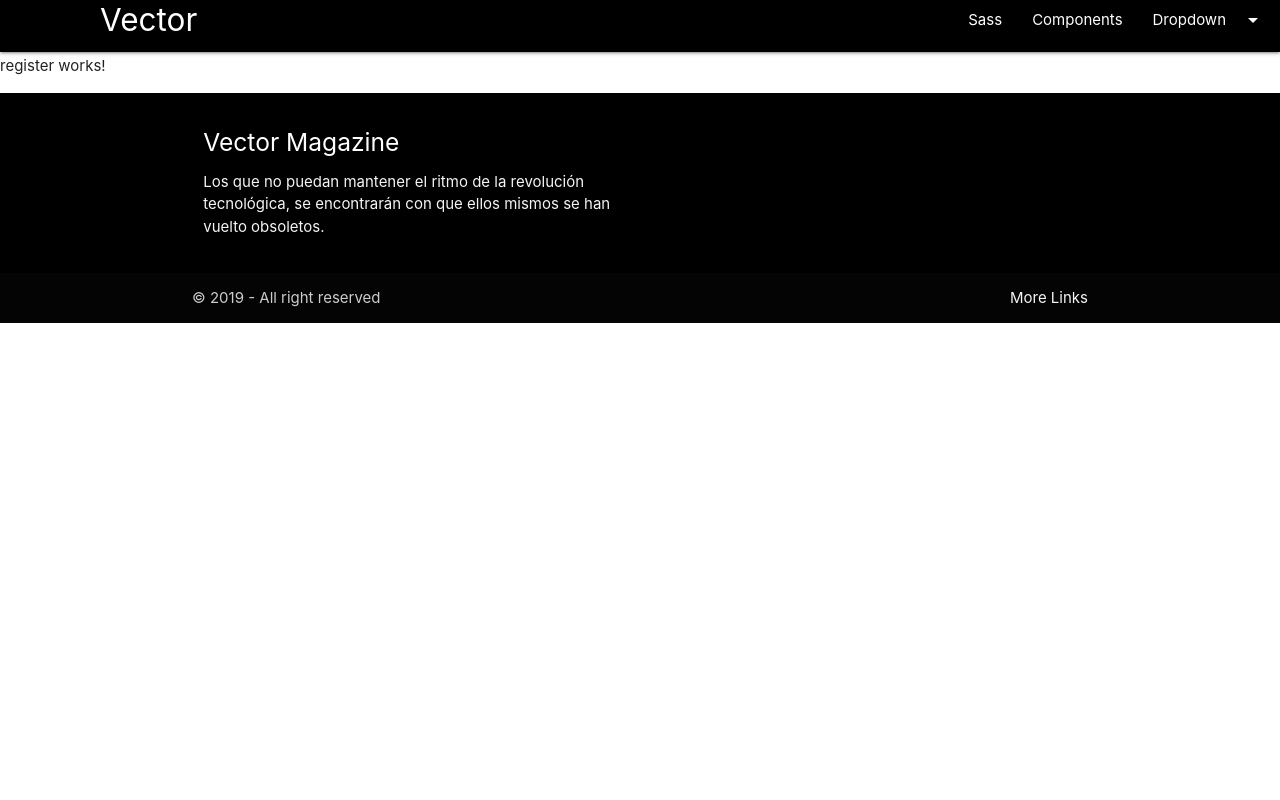
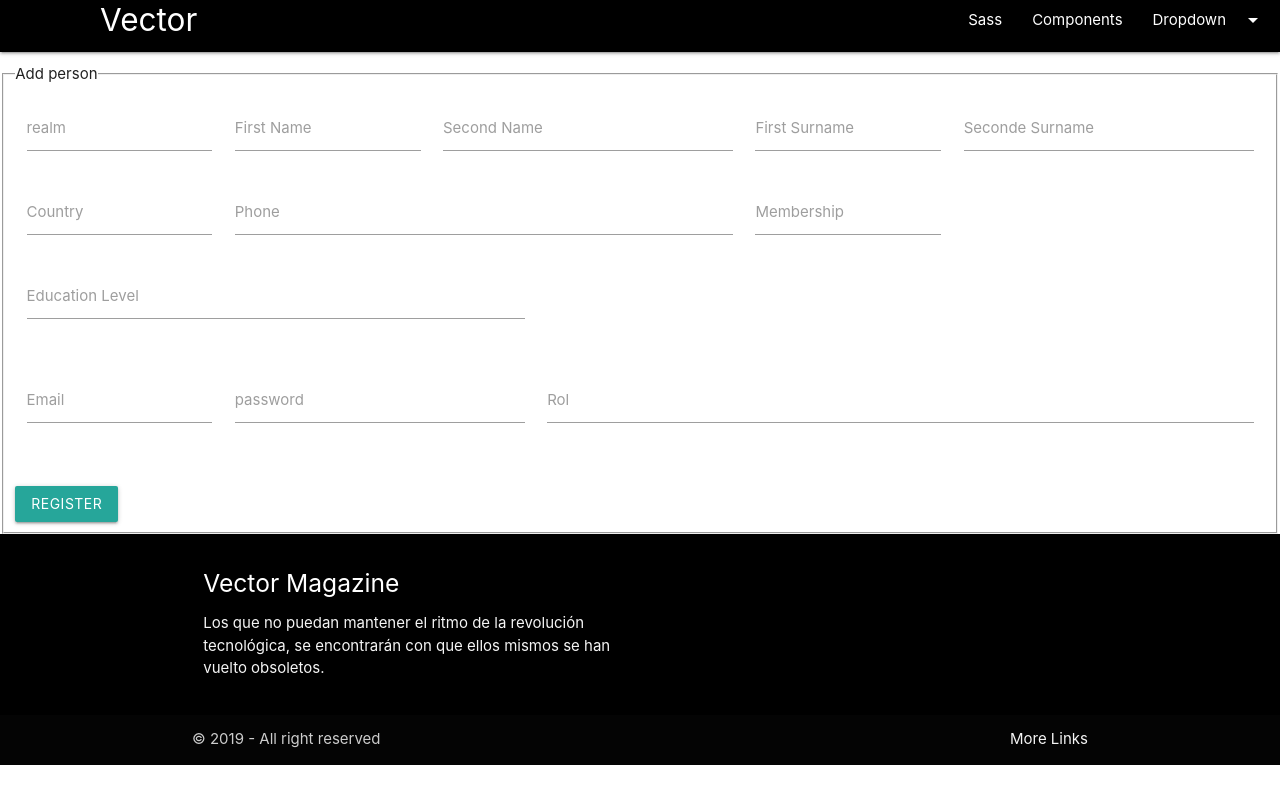
Before and after one commit to Andres620/proyectoProg3, an Angular app in the folder client/: page /user/register in a window 1280 px wide. Built offline with nearby package versions, Linux system fonts and the light colour scheme.

Commit message:
se crearon los guards y se crearon los metodos del componente register

```diff
--- /dev/null
+++ b/client/src/app/guards/form-login.guard.ts
@@ -0,0 +1,22 @@
+import { Injectable } from '@angular/core';
+import { ActivatedRouteSnapshot, RouterStateSnapshot, UrlTree, CanActivate, Router } from '@angular/router';
+import { Observable } from 'rxjs';
+import { isNullOrUndefined } from 'util';
+import { UserService } from '../services/user.service';
+
+@Injectable({
+  providedIn: 'root'
+})
+export class FormLoginGuard implements CanActivate {
+  constructor(private userService: UserService, private router: Router){
+
+  }
+  canActivate(){
+    if(!isNullOrUndefined(this.userService.getUserInformation())){
+      this.router.navigate(["/hero"]);
+      return false;
+    }else{
+      return true;
+    }
+  }
+}
--- /dev/null
+++ b/client/src/app/guards/url-injections.guard.ts
@@ -0,0 +1,23 @@
+import { Injectable } from '@angular/core';
+import { ActivatedRouteSnapshot, RouterStateSnapshot, UrlTree, CanActivate, Router } from '@angular/router';
+import { Observable } from 'rxjs';
+import { UserService } from '../services/user.service';
+import { isNullOrUndefined } from 'util';
+
+@Injectable({
+  providedIn: 'root'
+})
+export class UrlInjectionsGuard implements CanActivate {
+  constructor(private userService: UserService, private router: Router){
+
+  }
+
+  canActivate(){
+    if(isNullOrUndefined(this.userService.getUserInformation())){
+      this.router.navigate(["/user/login"]);
+      return false;
+    }else{
+      return true;
+    }
+  }
+}
--- a/client/src/app/models/user.model.ts
+++ b/client/src/app/models/user.model.ts
@@ -7,10 +7,10 @@ export interface UserModel{
     secondsurname: string;
     country: string;
     phone: string;
-    membership: string,
+    membership: string;
     educationlevel: string;
+    specialty: string;
     email: string;
     password: string;
-    rol: string,
-    user: UserModel
+    rol: string
 }
--- a/client/src/app/modules/users/register/register.component.css
+++ b/client/src/app/modules/users/register/register.component.css
@@ -0,0 +1,35 @@
+
+.bg-card-user {
+    background: rgba(0,77,64,.5);
+    margin: 10px;
+      padding: 15px ;
+  }
+  .truncate >img {
+      width: 180px;
+      margin-top: 6px;
+      margin-bottom: 6px;
+  }
+  /* LOGIN */
+  .logueo {/* PARALLAX */
+      height: 650px!important;
+  }
+  i.iconis {
+      font-size: 1em!important;
+      margin-top: 8px;
+  }
+  .login {
+      border: 1px solid #FFF;
+      width: 80%;
+      margin: 0 auto;
+      background-color: rgba(255,255,255,.7);
+      padding: 20px;
+  }
+  .loginCont{
+    background-image: url(../../../../assets/images/image-hero-2.jpg);
+    margin: 0;
+    display: flexbox
+  }
+  .register{
+    align-items: flex-end;
+    justify-content: right;
+  }
--- a/client/src/app/modules/users/register/register.component.html
+++ b/client/src/app/modules/users/register/register.component.html
@@ -1 +1,73 @@
-<p>register works!</p>
+<br />
+<fieldset>
+    <legend>Add person</legend>
+    <div class="row">
+        <div class="row">
+            <div class="input-field col s2">
+                <input [(ngModel)]="user.realm" id="registerrealm" name="registerrealm" type="text"
+                    class="validate" required />
+                <label for="registerrealm">realm</label>
+            </div>
+            <div class="input-field col s2">
+                <input [(ngModel)]="user.firstname" id="registerfirstname" name="registerfirstname" type="text"
+                    class="validate" required />
+                <label for="registerfirstname">First Name</label>
+            </div>
+            <div class="input-field col s3">
+                <input [(ngModel)]="user.secondname" id="registersecondname" name="registersecondname" type="text"
+                    class="validate" />
+                <label for="registersecondname">Second Name</label>
+            </div>
+            <div class="input-field col s2">
+                <input [(ngModel)]="user.firstsurname" id="registerfirstsurname" name="registerfirstsurname" type="text"
+                    class="validate" required />
+                <label for="registerfirstsurname">First Surname</label>
+            </div>
+            <div class="input-field col s3">
+                <input [(ngModel)]="user.secondsurname" id="registersecondsurname" name="registersecondsurname"
+                    type="text" class="validate" />
+                <label for="registersecondsurname">Seconde Surname</label>
+            </div>
+            <div class="input-field col s2">
+                <input [(ngModel)]="user.country" id="registersecountry" name="registersecountry" type="text"
+                    class="validate" required />
+                <label for="registersecountry">Country</label>
+            </div>
+
+            <div class="input-field col s5">
+                <input [(ngModel)]="user.phone" id="registerphone" name="registerphone" type="text" class="validate"
+                    required />
+                <label for="registerphone">Phone</label>
+            </div>
+            <div class="input-field col s2">
+                <input [(ngModel)]="user.membership" id="registermembership" name="registermembership" type="text"
+                    class="validate" required />
+                <label for="registermembership">Membership</label>
+            </div>
+
+            <div class="input-field col s5">
+                <input [(ngModel)]="user.educationlevel" id="registereducationlevel" name="registereducationlevel"
+                    type="text" class="validate" required />
+                <label for="registereducationlevel">Education Level</label>
+            </div>
+        </div>
+        <div class="row">
+            <div class="input-field col s2">
+                <input [(ngModel)]="user.email" id="registeremail" name="registeremail" type="text" class="validate"
+                    required />
+                <label for="registeremail">Email</label>
+            </div>
+            <div class="input-field col s3">
+                <input [(ngModel)]="user.password" id="registerpassword" name="registerpassword" type="password"
+                    class="validate" required />
+                <label for="registerpassword">password</label>
+            </div>
+            <div class="input-field col s7">
+                <input [(ngModel)]="user.rol" id="registerrol" name="registerrol" type="text" class="validate"
+                    required />
+                <label for="registerrol">Rol</label>
+            </div>
+        </div>
+    </div>
+    <a class="waves-effect waves-light btn" (click)="saveNewUser()">Register</a>
+</fieldset>
--- a/client/src/app/modules/users/register/register.component.ts
+++ b/client/src/app/modules/users/register/register.component.ts
@@ -1,4 +1,7 @@
 import { Component, OnInit } from '@angular/core';
+import { UserService } from 'src/app/services/user.service';
+import { Router } from '@angular/router';
+import { UserModel } from 'src/app/models/user.model';
 
 @Component({
   selector: 'app-register',
@@ -7,9 +10,34 @@ import { Component, OnInit } from '@angular/core';
 })
 export class RegisterComponent implements OnInit {
 
-  constructor() { }
+  constructor(private userServie: UserService, private router: Router) { }
+
+
+  user: UserModel = {
+    realm: null,
+    firstname: null,
+    secondname: null,
+    firstsurname: null,
+    secondsurname: null,   //estps nombres son los que estan en el html del productcomponent
+    country: null,
+    phone: null,
+    membership: null,
+    educationlevel: null,
+    specialty:null,
+    email: null,
+    password: null,
+    rol: null,
+    id: null
+  }
 
   ngOnInit() {
   }
 
+  saveNewUser():void{
+    this.userServie.saveNewUser(this.user).subscribe(item =>{
+      alert('The User has been stored successfully!!!');
+      this.router.navigate(["/hero"])   //cambiaar despues al home del usuario logeado
+    })
+  }
+
 }
--- a/client/src/app/modules/users/users-routing.module.ts
+++ b/client/src/app/modules/users/users-routing.module.ts
@@ -3,20 +3,31 @@ import { Routes, RouterModule } from '@angular/router';
 import { RegisterComponent } from './register/register.component';
 import { LoginComponent } from './login/login.component';
 import { LogoutComponent } from './logout/logout.component';
+import { FormLoginGuard } from 'src/app/guards/form-login.guard';
+import { UrlInjectionsGuard } from 'src/app/guards/url-injections.guard';
 
 
 const routes: Routes = [
   {
     path: 'user/register',
-    component: RegisterComponent
+    component: RegisterComponent,
+    canActivate: [          //se activa cuando no esta logeado
+      FormLoginGuard
+    ]
   },
   {
     path: 'user/login',
-    component: LoginComponent
+    component: LoginComponent,
+    canActivate: [           //cuando no esta logeado
+      FormLoginGuard
+    ]
   },
   {
     path: 'user/logout',
-    component: LogoutComponent
+    component: LogoutComponent,
+    canActivate:[           //se activa cuando esta logeado
+      UrlInjectionsGuard
+    ]
   }
 
 ];
--- a/client/src/app/services/user.service.ts
+++ b/client/src/app/services/user.service.ts
@@ -48,6 +48,15 @@ export class UserService {
     localStorage.setItem("userInfo", JSON.stringify(user));
   }
 
+  saveNewUser(user: UserModel): Observable<UserModel> {
+    return this.http.post<UserModel>(`${base_url}users`,
+      user,
+      {
+        headers: new HttpHeaders({
+          'Content-Type': 'application/json'
+        })
+      });
+  }
   getUserInformation() {
     let userInfo = localStorage.getItem("userInfo");
     if (isNullOrUndefined(userInfo)) {
```
